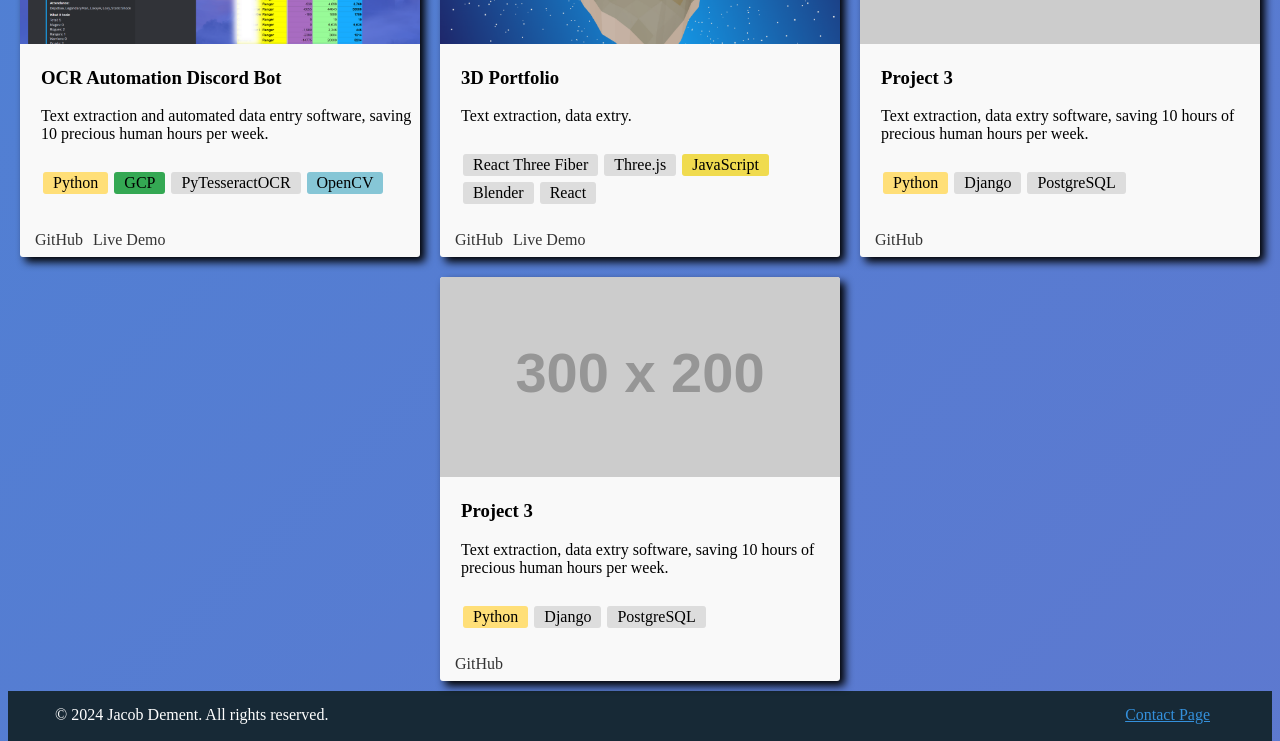
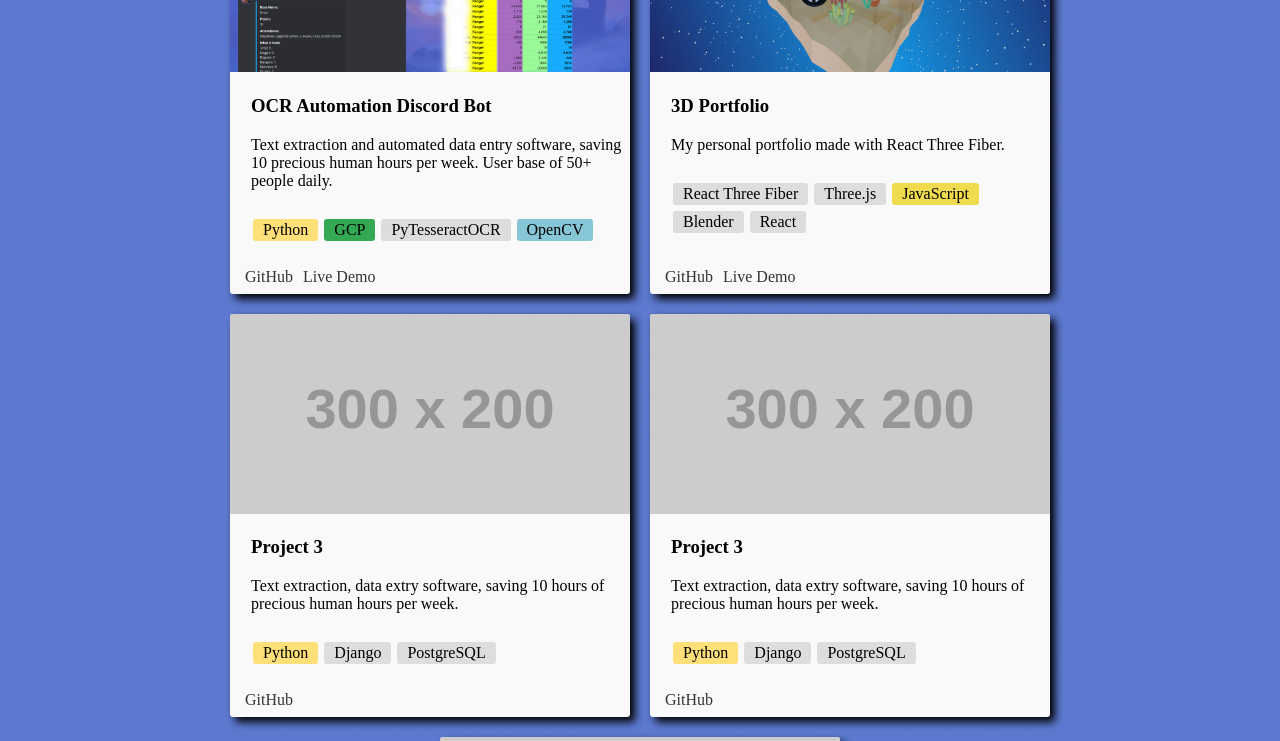
Before and after one commit to Oia20/Projects, a React (Vite) app in the folder projects/: page / in a window 1280 px wide. Shown: the part 360-1101 px from the top of the page. Built offline with nearby package versions, Linux system fonts and the light colour scheme; a web font is replaced by a local one.

Commit message:
Made footer stay at bottom, and changed a few stylings.

```diff
--- a/projects/src/projects.css
+++ b/projects/src/projects.css
@@ -1,13 +1,15 @@
 /* projects.css */
+#root {
+  min-height: 100vh;
+}
+
 html {
   font-family: "barlow"'Times New Roman', Times, serif;
   height: 100vh;
   background: linear-gradient(135deg, #3490dc, #6574cd);
-  background-size: 400% 400%;
+  background-size: 10000%;
   animation: gradientAnimation 10s ease infinite;
 }
-
-
 
 @font-face {
     font-family: barlow;
@@ -24,7 +26,6 @@ html {
     }
 
     .header {
-      margin: 10px;
       font-size: 36px;
       text-align: center;
       color: #381f1f; /* Text color */
@@ -224,12 +225,12 @@ html {
 footer {
   background-color: #172936; /* Adjust color as needed */
   color: #ffffff; /* Text color */
-  margin-top: 0; /* take available whitespace */
   margin-bottom: -10px;      /* remove bottom whitespace */
   padding-bottom: 5px;
-  height: 100px;
+  margin-left: -17px;
+  margin-right: -16px;
+  margin-top: 20px;
 }
-
 .footer-container {
   display: flex;
   justify-content: space-between;
@@ -261,7 +262,7 @@ footer {
 
 .footer-right a {
   text-align: right;
-  padding: 15px;
+  padding: 5px;
   color: #3490dc;
 
 }
--- a/projects/src/projects.jsx
+++ b/projects/src/projects.jsx
@@ -5,20 +5,20 @@ const projects = [
   {
     id: 1,
     name: "OCR Automation Discord Bot",
-    desc: "Text extraction and automated data entry software, saving 10 precious human hours per week.",
+    desc: "Text extraction and automated data entry software, saving 10 precious human hours per week. User base of 50+ people daily.",
     image: "eye.png",
     technologies: ["Python", "GCP", "PyTesseractOCR", "OpenCV"],
-    description: "Members of an online gaming community I'm a part of were having to do 10+ hrs of manual data entry per week... Which is not what a game is meant for! Games are meant to bring joy, not to make you work. So I along with my partner made this bot which accepts a screenshot from the user, then using open computer vision and Googles TesseractOCR the bot extracts the text from the image. Next the bot automatically updates a spreadsheet using gSpread (A google spreadsheet API) giving each player in the screenshot the appropriate amount of game credits to be spent on in game gear. Lastly the bot returns a message describing which players were at the boss, and how many credits they received.",
+    description: "Members of an online gaming community I'm a part of were having to do 10+ hrs of manual data entry per week... Which is not what a game is meant for! Games are meant to bring joy, not to make you work. So I along with my partner made this bot which accepts a screenshot from the user, then using open computer vision and Googles TesseractOCR the bot extracts the text from the image. Next the bot automatically updates a spreadsheet using gSpread (A google spreadsheet API) giving each player in the screenshot the appropriate amount of game credits to be spent on in game gear. Lastly the bot returns a message describing which players were at the boss, and how many credits they received. This software is currently being utilized by 50+ people daily.",
     githubLink: "https://github.com/example/project1",
     liveDemoLink: "https://example.com/project1-demo"
   },
   {
     id: 2,
     name: "3D Portfolio",
-    desc: "Text extraction, data extry.",
+    desc: "My personal portfolio made with React Three Fiber.",
     image: "portfolio.png",
     technologies: ["React Three Fiber", "Three.js", "JavaScript", "Blender", "React"],
-    description: "Pellentesque habitant morbi tristique senectus et netus et malesuada fames ac turpis egestas.",
+    description: "My goal with this portfolio is to evoke a childlike exploration by pulling you into an interactive 3D world. The landing page is a low-poly underwater scene, and the about page is a 3D room with interactive objects you can click on to learn about me. I used blender to customize and add my own touches to these models found on sketchfab. The logic for the site is written in JavaScript/React/JSX, while the rendering and 3D screen creations are done with React Three Fiber/Three.js",
     githubLink: "https://github.com/Oia20/personalPortfolio",
     liveDemoLink: "https://oia20.github.io/personalPortfolio/"
   },
@@ -35,6 +35,16 @@ const projects = [
   {
     id: 4,
     name: "Project 3",
+    desc: "Text extraction, data extry software, saving 10 hours of precious human hours per week.",
+    image: "https://via.placeholder.com/300x200",
+    technologies: ["Python", "Django", "PostgreSQL"],
+    description: "Sed pulvinar ipsum ut lacus tempor, quis porttitor quam hendrerit.",
+    githubLink: "https://github.com/example/project3",
+    liveDemoLink: null
+  },
+  {
+    id: 5,
+    name: "Project 5",
     desc: "Text extraction, data extry software, saving 10 hours of precious human hours per week.",
     image: "https://via.placeholder.com/300x200",
     technologies: ["Python", "Django", "PostgreSQL"],
@@ -77,7 +87,8 @@ const ProjectList = () => {
   };
 
   return (
-    <div>
+    <body>
+    <div className='parent'>
       <div className='headerbg'>
       <h1 className="header">Jacob Dement's projects</h1>
       </div>
@@ -91,17 +102,18 @@ const ProjectList = () => {
           />
         ))}
       </div>
-      <footer>
-        <div class="footer-container">
-          <div class="footer-left">
+      <footer className='footer'>
+        <div className="footer-container">
+          <div className="footer-left">
             <p>&copy; 2024 Jacob Dement. All rights reserved.</p>
           </div>
-          <div class="footer-right">
+          <div className="footer-right">
             <p><a href='https://oia20.github.io/simpleContact/'>Contact Page</a></p>
           </div>
         </div>
       </footer>
     </div>
+    </body>
 
   );
 };
```
